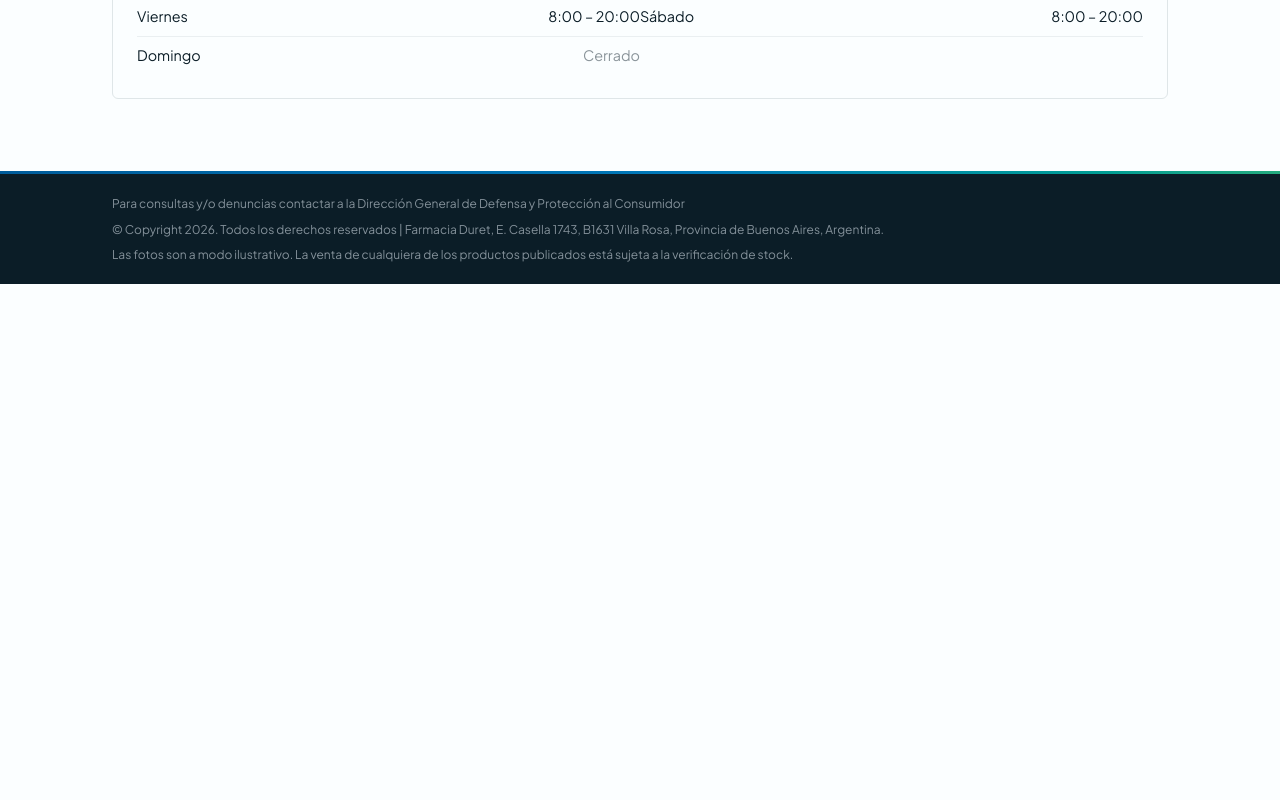
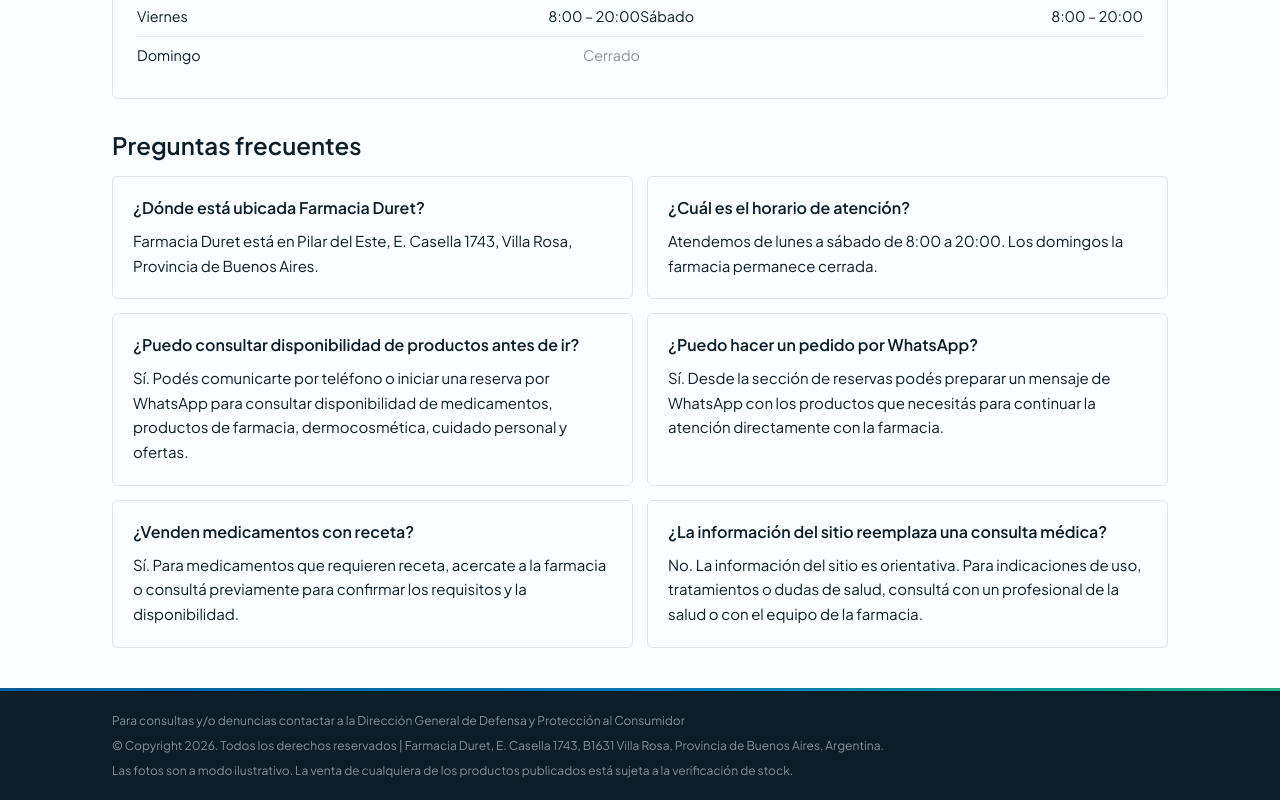
Before and after one commit to luciapuccini/farmacia_duret, a Next.js app: page /contact in a window 1280 px wide. Shown: the part 516-1316 px from the top of the page. Before the commit the page ends 800 px from the top, so only its background shows below. Built offline with nearby package versions, Linux system fonts and the light colour scheme; no server answers.

Commit message:
seo updates

```diff
--- a/src/app/contact/contact.module.scss
+++ b/src/app/contact/contact.module.scss
@@ -94,3 +94,49 @@
 .closed {
   color: var(--ink-400);
 }
+
+.faqSection {
+  margin-top: 2rem;
+}
+
+.faqHeader {
+  margin-bottom: 1rem;
+}
+
+.faqTitle {
+  margin: 0;
+  font-size: 1.5rem;
+  line-height: 1.2;
+  color: var(--ink-900);
+}
+
+.faqList {
+  display: grid;
+  grid-template-columns: 1fr;
+  gap: 0.875rem;
+
+  @include g.up(md) {
+    grid-template-columns: repeat(2, 1fr);
+  }
+}
+
+.faqItem {
+  border: 1px solid var(--line);
+  border-radius: var(--radius);
+  background: var(--bg);
+  padding: 1.25rem;
+}
+
+.faqQuestion {
+  margin: 0 0 0.625rem;
+  color: var(--ink-900);
+  font-size: 1rem;
+  line-height: 1.35;
+}
+
+.faqAnswer {
+  margin: 0;
+  color: var(--ink-600);
+  font-size: 0.9375rem;
+  line-height: 1.65;
+}
--- a/src/app/contact/page.tsx
+++ b/src/app/contact/page.tsx
@@ -1,4 +1,11 @@
 import styles from './contact.module.scss'
+import type { Metadata } from 'next'
+
+export const metadata: Metadata = {
+  title: 'Contacto | Farmacia Duret',
+  description:
+    'Dirección, teléfono, horarios y preguntas frecuentes de Farmacia Duret en Villa Rosa, Pilar del Este.',
+}
 
 const hours = [
   { day: 'Lunes',      time: '8:00 – 20:00' },
@@ -10,8 +17,59 @@
   { day: 'Domingo',    time: 'Cerrado' },
 ]
 
+const faqs = [
+  {
+    question: '¿Dónde está ubicada Farmacia Duret?',
+    answer:
+      'Farmacia Duret está en Pilar del Este, E. Casella 1743, Villa Rosa, Provincia de Buenos Aires.',
+  },
+  {
+    question: '¿Cuál es el horario de atención?',
+    answer:
+      'Atendemos de lunes a sábado de 8:00 a 20:00. Los domingos la farmacia permanece cerrada.',
+  },
+  {
+    question: '¿Puedo consultar disponibilidad de productos antes de ir?',
+    answer:
+      'Sí. Podés comunicarte por teléfono o iniciar una reserva por WhatsApp para consultar disponibilidad de medicamentos, productos de farmacia, dermocosmética, cuidado personal y ofertas.',
+  },
+  {
+    question: '¿Puedo hacer un pedido por WhatsApp?',
+    answer:
+      'Sí. Desde la sección de reservas podés preparar un mensaje de WhatsApp con los productos que necesitás para continuar la atención directamente con la farmacia.',
+  },
+  {
+    question: '¿Venden medicamentos con receta?',
+    answer:
+      'Sí. Para medicamentos que requieren receta, acercate a la farmacia o consultá previamente para confirmar los requisitos y la disponibilidad.',
+  },
+  {
+    question: '¿La información del sitio reemplaza una consulta médica?',
+    answer:
+      'No. La información del sitio es orientativa. Para indicaciones de uso, tratamientos o dudas de salud, consultá con un profesional de la salud o con el equipo de la farmacia.',
+  },
+]
+
 export default function ContactoPage() {
+  const faqJsonLd = {
+    '@context': 'https://schema.org',
+    '@type': 'FAQPage',
+    mainEntity: faqs.map(({ question, answer }) => ({
+      '@type': 'Question',
+      name: question,
+      acceptedAnswer: {
+        '@type': 'Answer',
+        text: answer,
+      },
+    })),
+  }
+
   return (
+    <>
+      <script
+        type="application/ld+json"
+        dangerouslySetInnerHTML={{ __html: JSON.stringify(faqJsonLd) }}
+      />
       <div className={styles.container}>
         <div className={styles.grid}>
           <section className={styles.card}>
@@ -51,6 +109,23 @@
             </ul>
           </section>
         </div>
+
+        <section className={styles.faqSection} aria-labelledby="faq-title">
+          <div className={styles.faqHeader}>
+            <h2 id="faq-title" className={styles.faqTitle}>
+              Preguntas frecuentes
+            </h2>
           </div>
+          <div className={styles.faqList}>
+            {faqs.map(({ question, answer }) => (
+              <article key={question} className={styles.faqItem}>
+                <h3 className={styles.faqQuestion}>{question}</h3>
+                <p className={styles.faqAnswer}>{answer}</p>
+              </article>
+            ))}
+          </div>
+        </section>
+      </div>
+    </>
   )
 }
--- a/src/app/layout.tsx
+++ b/src/app/layout.tsx
@@ -3,8 +3,11 @@
 import Footer from "@/layout/footer";
 import Navbar from "@/layout/navbar";
 import PromoBanner from "@/layout/PromoBanner";
+import { SITE_URL } from "@/config/site";
+import type { Metadata } from "next";
 
-export const metadata = {
+export const metadata: Metadata = {
+	metadataBase: new URL(SITE_URL),
 	title: "Farmacia Duret",
 	icons: { icon: "/favicon.ico" },
 };
--- a/src/config/index.ts
+++ b/src/config/index.ts
@@ -1,3 +1,5 @@
+import { SITE_URL } from "@/config/site";
+
 type AppEnv = "development" | "production";
 
 const appEnv: AppEnv =
@@ -26,6 +28,7 @@
 
 const config = {
 	...base,
+	siteUrl: SITE_URL,
 };
 
 export default config;
--- /dev/null
+++ b/src/config/site.ts
@@ -0,0 +1,9 @@
+const DEFAULT_SITE_URL = "https://farmaciaduret.online";
+
+function normalizeSiteUrl(siteUrl: string): string {
+	return siteUrl.replace(/\/+$/, "");
+}
+
+export const SITE_URL = normalizeSiteUrl(
+	process.env.NEXT_PUBLIC_SITE_URL ?? DEFAULT_SITE_URL,
+);
--- a/src/env.d.ts
+++ b/src/env.d.ts
@@ -11,6 +11,7 @@
 
   namespace NodeJS {
     interface ProcessEnv {
+      NEXT_PUBLIC_SITE_URL?: string
       NEXT_PUBLIC_WHATSAPP_PHONE_NUMBER?: string
       WHATSAPP_WEBHOOK_VERIFY_TOKEN?: string
       WHATSAPP_ACCESS_TOKEN?: string
```
Also changed, not shown: src/app/robots.ts (added, +13 -0 lines), src/app/sitemap.ts (added, +64 -0 lines), public/llms.txt (added). Lines whose indentation alone changed are shown as unchanged.
